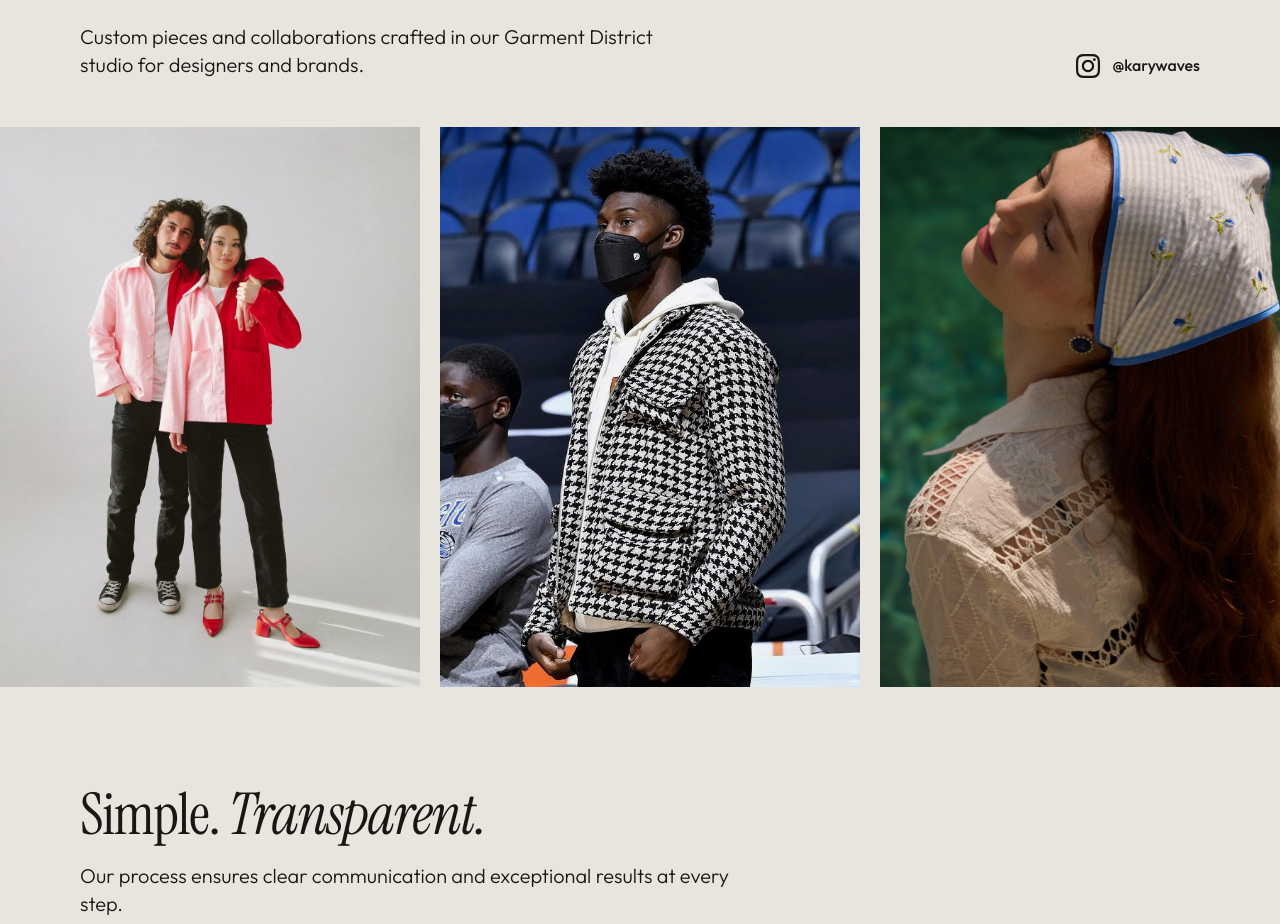
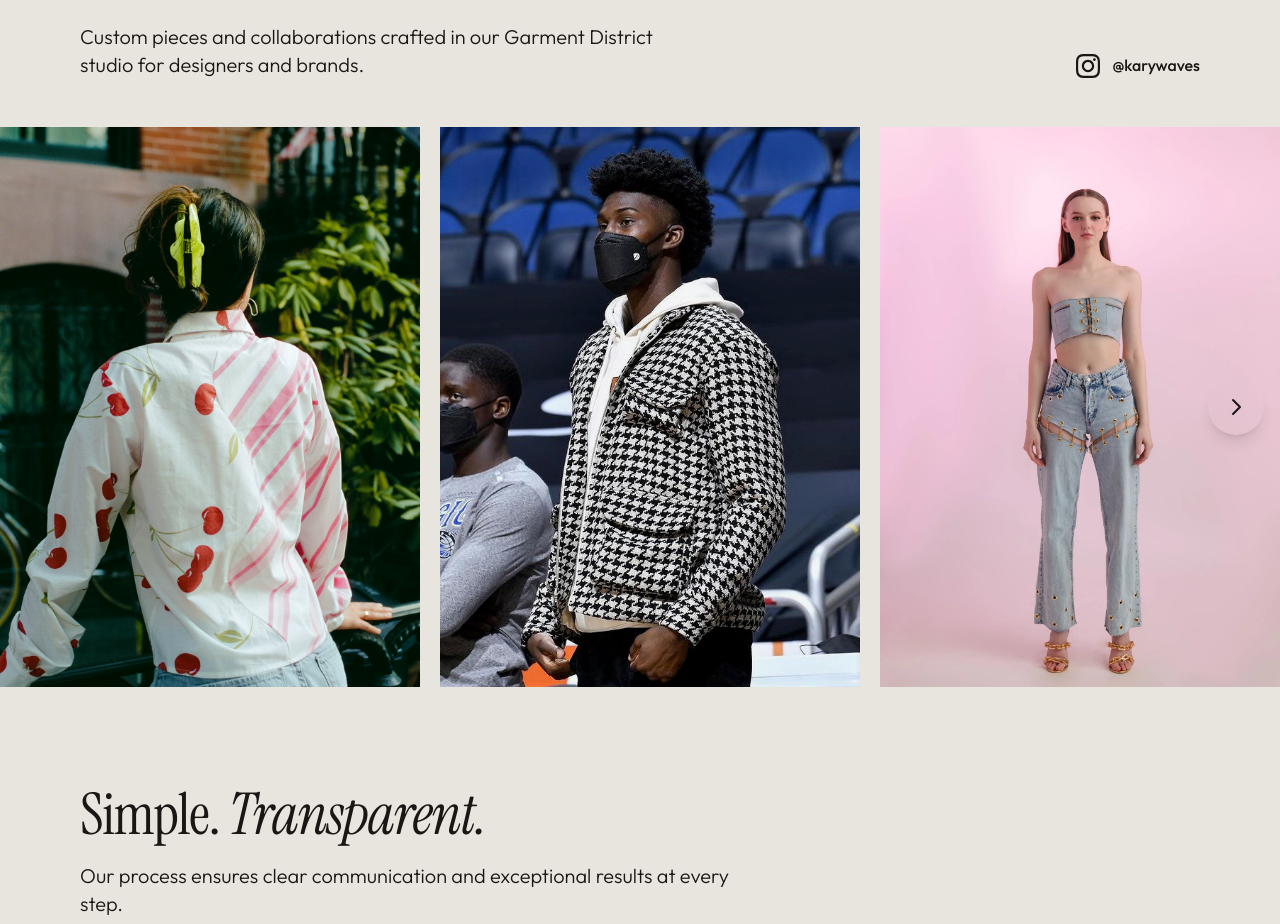
Before and after one commit to kmacancela/kary-waves, a React (Vite) app: page / in a window 1280 px wide. Shown: the part 3260-4184 px from the top of the page. Built offline with nearby package versions, Linux system fonts and the light colour scheme.

Commit message:
Add tennis dress detail lookbook image

```diff
--- a/src/components/Lookbook.tsx
+++ b/src/components/Lookbook.tsx
@@ -90,6 +90,10 @@ const imageData = [
   {
     src: '/images/lookbook/clients/white-court-dress-look.jpg',
     alt: 'White court dress look',
+  },
+  {
+    src: '/images/lookbook/clients/white-tennis-dress-detail.jpg',
+    alt: 'White tennis dress detail',
   },
   {
     src: '/images/lookbook/scarf.jpg',
```
Also changed, not shown: public/images/lookbook/clients/white-tennis-dress-detail.jpg (added).
